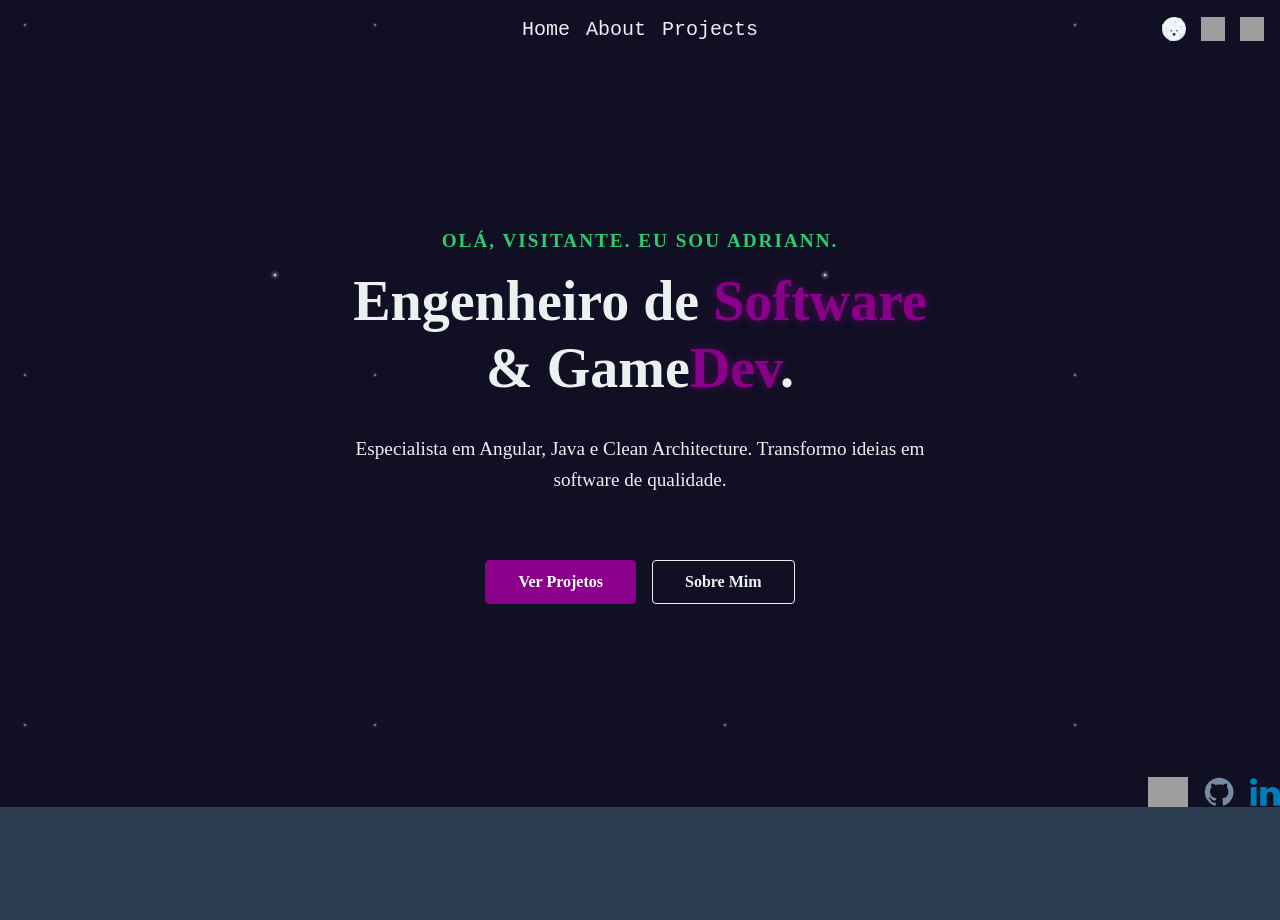
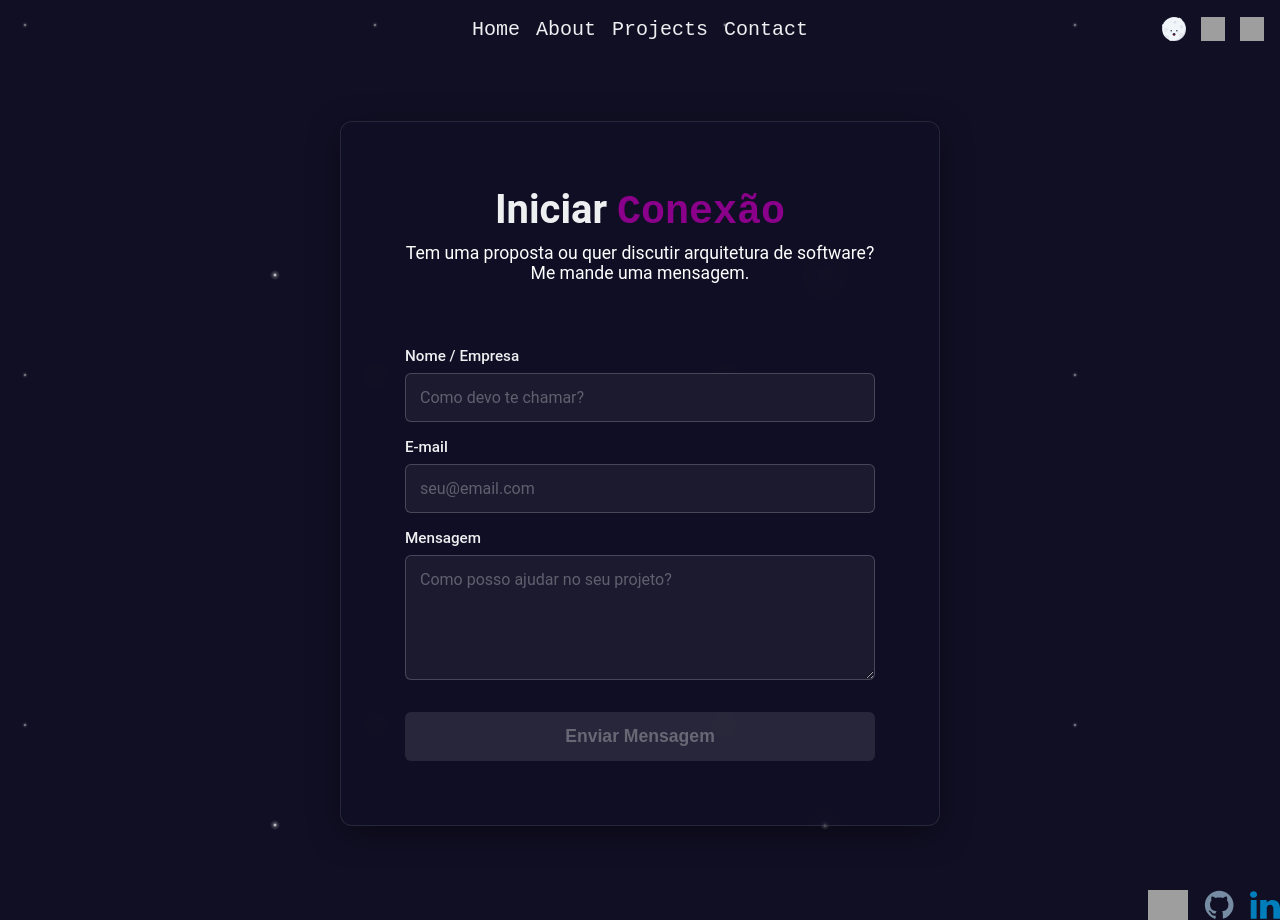
Before and after one commit to adriannparanhos/portifolio-adriann, an Angular app: page /contact in a window 1280 px wide. Before the commit this address led to /. Before the commit the page ends 807 px from the top, so only its background shows below. Built offline with nearby package versions, Linux system fonts and the light colour scheme; grey boxes are pictures that could not be loaded; a web font is replaced by a local one.

Commit message:
(Feat): Add Added component for contact, service for connecting to the backend.

```diff
--- a/src/app/app.config.ts
+++ b/src/app/app.config.ts
@@ -2,7 +2,11 @@ import { ApplicationConfig, provideZoneChangeDetection } from '@angular/core';
 import { provideRouter } from '@angular/router';
 
 import { routes } from './app.routes';
+import { provideHttpClient } from '@angular/common/http';
 
 export const appConfig: ApplicationConfig = {
-  providers: [provideZoneChangeDetection({ eventCoalescing: true }), provideRouter(routes)]
+  providers: [
+    provideZoneChangeDetection({ eventCoalescing: true }), provideRouter(routes),
+    provideHttpClient()
+  ]
 };
--- a/src/app/app.routes.ts
+++ b/src/app/app.routes.ts
@@ -14,6 +14,10 @@ export const routes: Routes = [
         loadComponent: () => import('./features/projects/projects.component').then(m => m.ProjectsComponent)
     },
     {
+        path: 'contact',
+        loadComponent: () => import('./features/contact/contact.component').then(m => m.ContactComponent)
+    },
+    {
         path: '**',
         redirectTo: ''
     }
--- a/src/app/core/layout/header/header.component.html
+++ b/src/app/core/layout/header/header.component.html
@@ -4,6 +4,7 @@
             <li><a class="header__link" routerLink="/home">Home</a></li>
             <li><a class="header__link" routerLink="/about">About</a></li>
             <li><a class="header__link" routerLink="/projects">Projects</a></li>
+            <li><a class="header__link" routerLink="/contact">Contact</a></li>
         </ul>
     </nav>
     <div class="header__icons">
--- /dev/null
+++ b/src/app/features/contact/contact.component.html
@@ -0,0 +1,46 @@
+<section class="contact-section">
+  <div class="contact-card">
+    <div class="contact-header">
+      <h2>Iniciar <span class="highlight">Conexão</span></h2>
+      <p>Tem uma proposta ou quer discutir arquitetura de software? Me mande uma mensagem.</p>
+    </div>
+
+    <form [formGroup]="contactForm" (ngSubmit)="onSubmit()" class="contact-form">
+
+      <div class="form-group">
+        <label for="name">Nome / Empresa</label>
+        <input type="text" id="name" formControlName="name" placeholder="Como devo te chamar?"
+               [class.is-invalid]="isFieldInvalid('name')">
+
+        @if (isFieldInvalid('name')) {
+          <span class="error-msg">O nome deve ter pelo menos 3 caracteres.</span>
+        }
+      </div>
+
+      <div class="form-group">
+        <label for="email">E-mail</label>
+        <input type="email" id="email" formControlName="email" placeholder="seu@email.com"
+               [class.is-invalid]="isFieldInvalid('email')">
+
+        @if (isFieldInvalid('email')) {
+          <span class="error-msg">Por favor, insira um e-mail válido.</span>
+        }
+      </div>
+
+      <div class="form-group">
+        <label for="message">Mensagem</label>
+        <textarea id="message" formControlName="message" rows="5" placeholder="Como posso ajudar no seu projeto?"
+                  [class.is-invalid]="isFieldInvalid('message')"></textarea>
+
+        @if (isFieldInvalid('message')) {
+          <span class="error-msg">A mensagem deve ter pelo menos 10 caracteres.</span>
+        }
+      </div>
+
+      <button type="submit" class="btn-submit" [disabled]="contactForm.invalid">
+        Enviar Mensagem
+      </button>
+
+    </form>
+  </div>
+</section>
--- /dev/null
+++ b/src/app/features/contact/contact.component.scss
@@ -0,0 +1,129 @@
+@use 'variables' as theme;
+@use 'mixins' as tools;
+
+.contact-section {
+  min-height: calc(100vh - 80px);
+  @include tools.flex-center;
+  padding: theme.$spacing-xl 20px;
+}
+
+.contact-card {
+  width: 100%;
+  max-width: 600px;
+
+  background: rgba(17, 15, 36, 0.5);
+  backdrop-filter: blur(12px);
+  -webkit-backdrop-filter: blur(12px);
+  border: 1px solid rgba(255, 255, 255, 0.1);
+  border-radius: 12px;
+  padding: theme.$spacing-xl;
+  box-shadow: 0 8px 32px rgba(0, 0, 0, 0.4);
+}
+
+.contact-header {
+  text-align: center;
+  margin-bottom: theme.$spacing-xl;
+
+  h2 {
+    font-size: 2.5rem;
+    color: theme.$text-light;
+    margin-bottom: theme.$spacing-sm;
+
+    .highlight {
+      color: theme.$primary-color;
+      font-family: theme.$font-code;
+    }
+  }
+
+  p {
+    color: white;
+    font-size: 1.1rem;
+  }
+}
+
+.contact-form {
+  display: flex;
+  flex-direction: column;
+  gap: theme.$spacing-md;
+}
+
+.form-group {
+  display: flex;
+  flex-direction: column;
+  gap: 8px;
+
+  label {
+    color: theme.$text-light;
+    font-size: 0.95rem;
+    font-weight: 500;
+  }
+
+  input, textarea {
+    width: 100%;
+    padding: 14px;
+    background: rgba(255, 255, 255, 0.05);
+    border: 1px solid rgba(255, 255, 255, 0.2);
+    border-radius: 6px;
+    color: theme.$text-light;
+    font-family: theme.$font-main;
+    font-size: 1rem;
+    transition: all 0.3s ease;
+
+    &:focus {
+      outline: none;
+      border-color: theme.$primary-color;
+      background: rgba(255, 255, 255, 0.1);
+      box-shadow: 0 0 10px rgba(theme.$primary-color, 0.2);
+    }
+
+    &::placeholder {
+      color: rgba(255, 255, 255, 0.3);
+    }
+
+    &.is-invalid {
+      border-color: #ff4d4d;
+      background: rgba(255, 77, 77, 0.05);
+    }
+  }
+
+  textarea {
+    resize: vertical;
+  }
+
+  .error-msg {
+    color: #ff4d4d;
+    font-size: 0.85rem;
+    margin-top: 4px;
+    animation: fadeIn 0.3s ease;
+  }
+}
+
+.btn-submit {
+  margin-top: theme.$spacing-md;
+  padding: 14px;
+  background-color: theme.$primary-color;
+  color: white;
+  border: none;
+  border-radius: 6px;
+  font-size: 1.1rem;
+  font-weight: bold;
+  cursor: pointer;
+  transition: all 0.3s ease;
+
+  &:hover:not(:disabled) {
+    background-color: darken(theme.$primary-color, 10%);
+    box-shadow: 0 0 20px rgba(theme.$primary-color, 0.5);
+    transform: translateY(-2px);
+  }
+
+  &:disabled {
+    background-color: rgba(255, 255, 255, 0.1);
+    color: rgba(255, 255, 255, 0.3);
+    cursor: not-allowed;
+  }
+}
+
+@keyframes fadeIn {
+  from { opacity: 0; transform: translateY(-5px); }
+  to { opacity: 1; transform: translateY(0); }
+}
--- /dev/null
+++ b/src/app/features/contact/contact.component.ts
@@ -0,0 +1,52 @@
+import { Component } from '@angular/core';
+import { CommonModule } from '@angular/common';
+import { ReactiveFormsModule, FormBuilder, FormGroup, Validators } from '@angular/forms';
+import { ContactService } from './data/services/contact.service';
+import { ContactRequest } from './domain/models/contact.model';
+
+@Component({
+  selector: 'app-contact',
+  imports: [CommonModule, ReactiveFormsModule],
+  templateUrl: './contact.component.html',
+  styleUrl: './contact.component.scss'
+})
+export class ContactComponent {
+  public contactForm!: FormGroup;
+
+  constructor(private fb: FormBuilder, private contactService: ContactService) {
+    this.buildForm();
+  }
+
+  private buildForm(): void {
+    this.contactForm = this.fb.group({
+      name: ['', [Validators.required, Validators.minLength(3)]],
+      email: ['', [Validators.required, Validators.email]],
+      subject: ['', [Validators.required]],
+      message: ['', [Validators.required, Validators.minLength(10)]]
+    });
+  }
+
+  public onSubmit(): void {
+    if (this.contactForm.invalid) {
+      this.contactForm.markAllAsTouched();
+      return;
+    }
+
+    const requestData: ContactRequest = this.contactForm.value;
+
+    this.contactService.sendMessage(requestData).subscribe({
+      next: () => {
+        this.contactForm.reset();
+      },
+      error: (err) => {
+        console.error('Erro ao enviar mensagem:', err);
+        alert('O servidor (Java) ainda está dormindo. Acorde-o em breve!');
+      }
+    })
+  }
+
+  public isFieldInvalid(fieldName: string): boolean {
+    const field = this.contactForm.get(fieldName);
+    return field ? field.invalid && (field.dirty || field.touched) : false;
+  }
+}
--- /dev/null
+++ b/src/app/features/contact/data/services/contact.service.ts
@@ -0,0 +1,19 @@
+import { Injectable } from '@angular/core';
+import { HttpClient } from '@angular/common/http';
+import { Observable } from 'rxjs';
+import { ContactRequest } from '../../domain/models/contact.model';
+
+@Injectable({
+  providedIn: 'root'
+})
+
+export class ContactService {
+    private readonly API_URL = 'http://localhost:8080/api/contact';
+
+    constructor(private http: HttpClient) {}
+
+    public sendMessage(request: ContactRequest): Observable<void> {
+    // Retorna um Observable. O componente decide o que fazer quando a resposta chegar.
+    return this.http.post<void>(this.API_URL, request);
+  }
+}
--- /dev/null
+++ b/src/app/features/contact/domain/models/contact.model.ts
@@ -0,0 +1,6 @@
+export interface ContactRequest {
+  name: string;
+  email: string;
+  subject: string;
+  message: string;
+}
```
Also changed, not shown: 1 other file (tests, documents, lock files or other folders).
